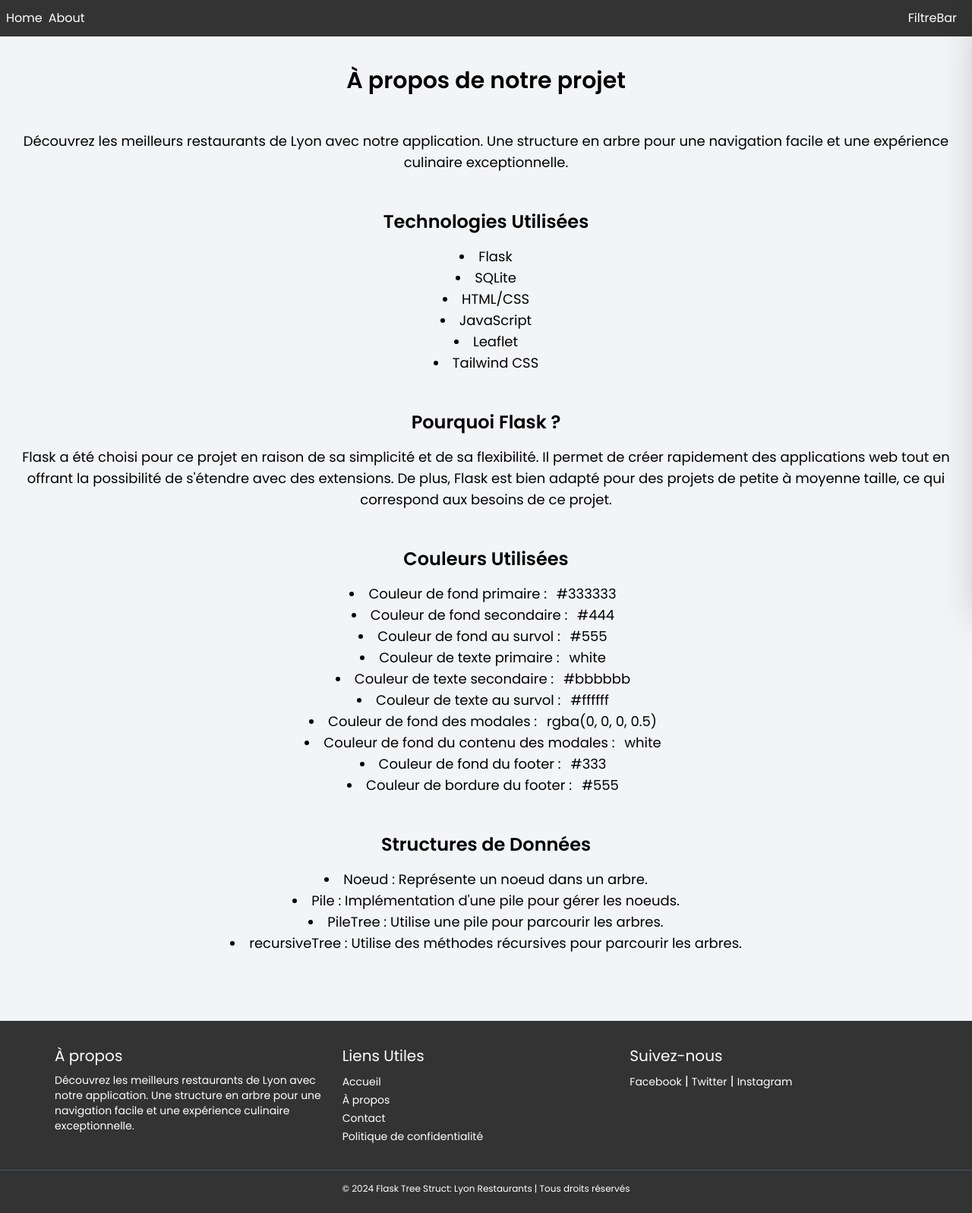
After one commit to ffillouxdev/flask-tree-struct-lyon-restaurants, a Flask app: page /about in a window 1280 px wide. The commit adds this page. Shown: the whole page at 76% size. Run offline with Flask 3, Linux system fonts and the light colour scheme; some libraries are stand-ins or nearby versions.

Commit message:
feat() : readme, page about

```diff
--- a/app.py
+++ b/app.py
@@ -63,6 +63,9 @@ def create_tree():
 def root():
     return render_template("index.html", arbre=create_tree(), ville="Lyon")
 
+@app.route("/about")
+def about():
+    return render_template("about.html", arbre=create_tree(), ville="Lyon")
 
 @app.route("/admin")
 def admin():
--- a/db/models.py
+++ b/db/models.py
@@ -1,4 +1,4 @@
-
+#db/models.py
 # modèle Arrondissement
 from db import db
 from datetime import datetime
@@ -21,7 +21,7 @@ class Restaurant(db.Model):
         db.Integer, db.ForeignKey("type_rest.idTypeRest"), nullable=False
     )
     description = db.Column(db.Text, nullable=False)
-    coords = db.Column(db.String(100), nullable=False)
+    coords = db.Column(db.String(100), nullable=False) #sous la forme "latitude,longitude"
     date_creation = db.Column(
         db.DateTime, nullable=False, default=lambda: datetime.now()
     )
--- /dev/null
+++ b/templates/about.html
@@ -0,0 +1,55 @@
+{% extends 'base.html' %}
+
+{% block title %}À propos - Lyon Restaurants{% endblock %}
+
+{% block content %}
+<div class="min-h-screen flex flex-col items-center justify-start bg-gray-100 py-10">
+    <section class="w-full max-w-7xl px-6">
+        <h2 class="text-3xl font-bold text-center mb-12">À propos de notre projet</h2>
+        <p class="text-lg text-center mb-12">
+            Découvrez les meilleurs restaurants de Lyon avec notre application. Une structure en arbre pour une navigation facile et une expérience culinaire exceptionnelle.
+        </p>
+        <div class="text-lg text-center mb-12">
+            <h3 class="text-2xl font-bold mb-4">Technologies Utilisées</h3>
+            <ul class="list-disc list-inside">
+                <li>Flask</li>
+                <li>SQLite</li>
+                <li>HTML/CSS</li>
+                <li>JavaScript</li>
+                <li>Leaflet</li>
+                <li>Tailwind CSS</li>
+            </ul>
+        </div>
+        <div class="text-lg text-center mb-12">
+            <h3 class="text-2xl font-bold mb-4">Pourquoi Flask ?</h3>
+            <p>
+                Flask a été choisi pour ce projet en raison de sa simplicité et de sa flexibilité. Il permet de créer rapidement des applications web tout en offrant la possibilité de s'étendre avec des extensions. De plus, Flask est bien adapté pour des projets de petite à moyenne taille, ce qui correspond aux besoins de ce projet.
+            </p>
+        </div>
+        <div class="text-lg text-center mb-12">
+            <h3 class="text-2xl font-bold mb-4">Couleurs Utilisées</h3>
+            <ul class="list-disc list-inside">
+            <li>Couleur de fond primaire : <span class="px-2 py-1 rounded">#333333</span></li>
+            <li>Couleur de fond secondaire : <span class="px-2 py-1 rounded">#444</span></li>
+            <li>Couleur de fond au survol : <span class="px-2 py-1 rounded">#555</span></li>
+            <li>Couleur de texte primaire : <span class="px-2 py-1 rounded">white</span></li>
+            <li>Couleur de texte secondaire : <span class="px-2 py-1 rounded">#bbbbbb</span></li>
+            <li>Couleur de texte au survol : <span class="px-2 py-1 rounded">#ffffff</span></li>
+            <li>Couleur de fond des modales : <span class="px-2 py-1 rounded">rgba(0, 0, 0, 0.5)</span></li>
+            <li>Couleur de fond du contenu des modales : <span class="px-2 py-1 rounded">white</span></li>
+            <li>Couleur de fond du footer : <span class="px-2 py-1 rounded">#333</span></li>
+            <li>Couleur de bordure du footer : <span class="px-2 py-1 rounded">#555</span></li>
+            </ul>
+        </div>
+        <div class="text-lg text-center mb-12">
+            <h3 class="text-2xl font-bold mb-4">Structures de Données</h3>
+            <ul class="list-disc list-inside">
+                <li>Noeud : Représente un noeud dans un arbre.</li>
+                <li>Pile : Implémentation d'une pile pour gérer les noeuds.</li>
+                <li>PileTree : Utilise une pile pour parcourir les arbres.</li>
+                <li>recursiveTree : Utilise des méthodes récursives pour parcourir les arbres.</li>
+            </ul>
+        </div>
+    </section>
+</div>
+{% endblock %}
--- a/templates/navbar.html
+++ b/templates/navbar.html
@@ -5,8 +5,6 @@
             </li>
             <li class="inline mr-2"><a href="/about"
                     class="text-primary-text-color no-underline hover:underline">About</a></li>
-            <li class="inline mr-2"><a href="/contact"
-                    class="text-primary-text-color no-underline hover:underline">Contact</a></li>
         </ul>
         <button type="button" class="bg-secondary-bg-color text-primary-text-color border-none p-button-padding cursor-pointer mr-5 hover:bg-hover-bg-color" onclick="toggleSidebar()">FiltreBar</button>
     </nav>
```
Also changed, not shown: README.md.
